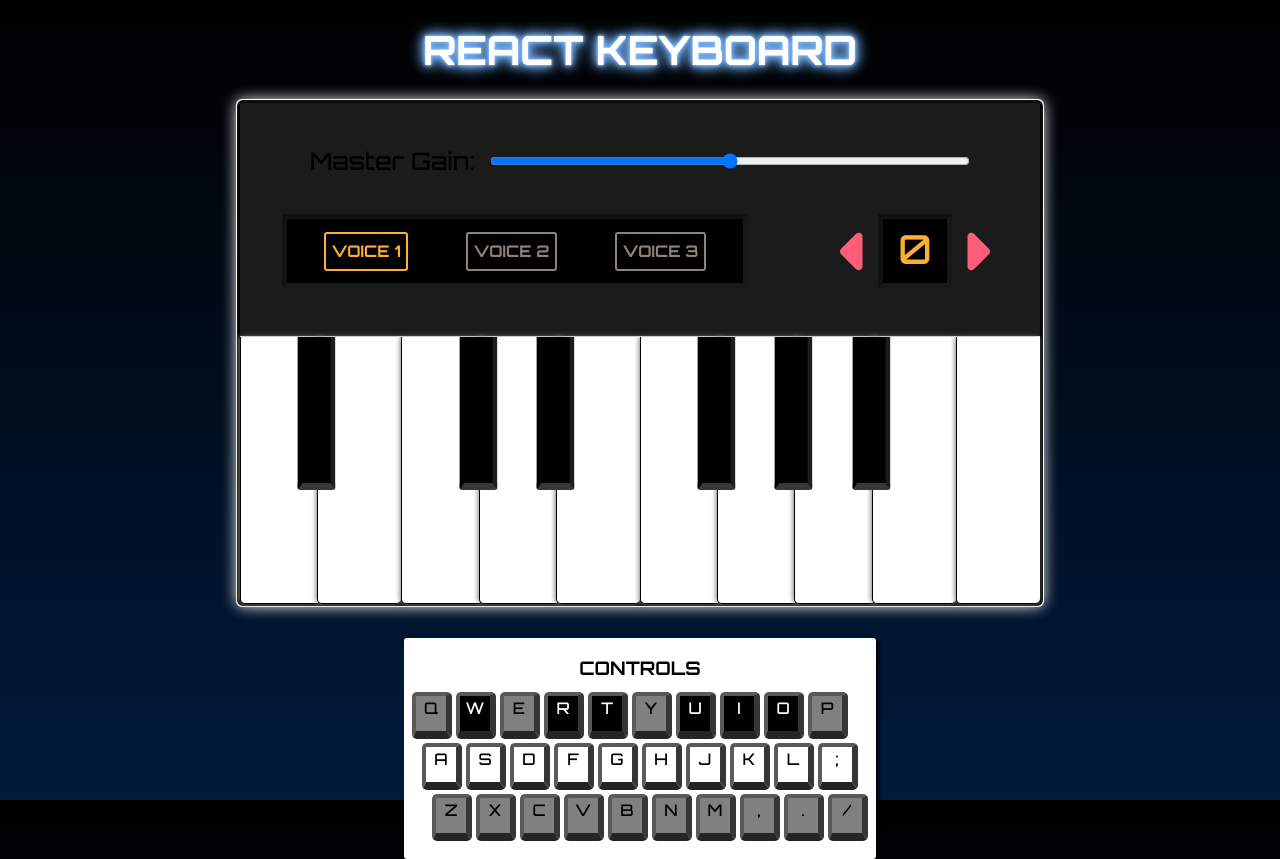
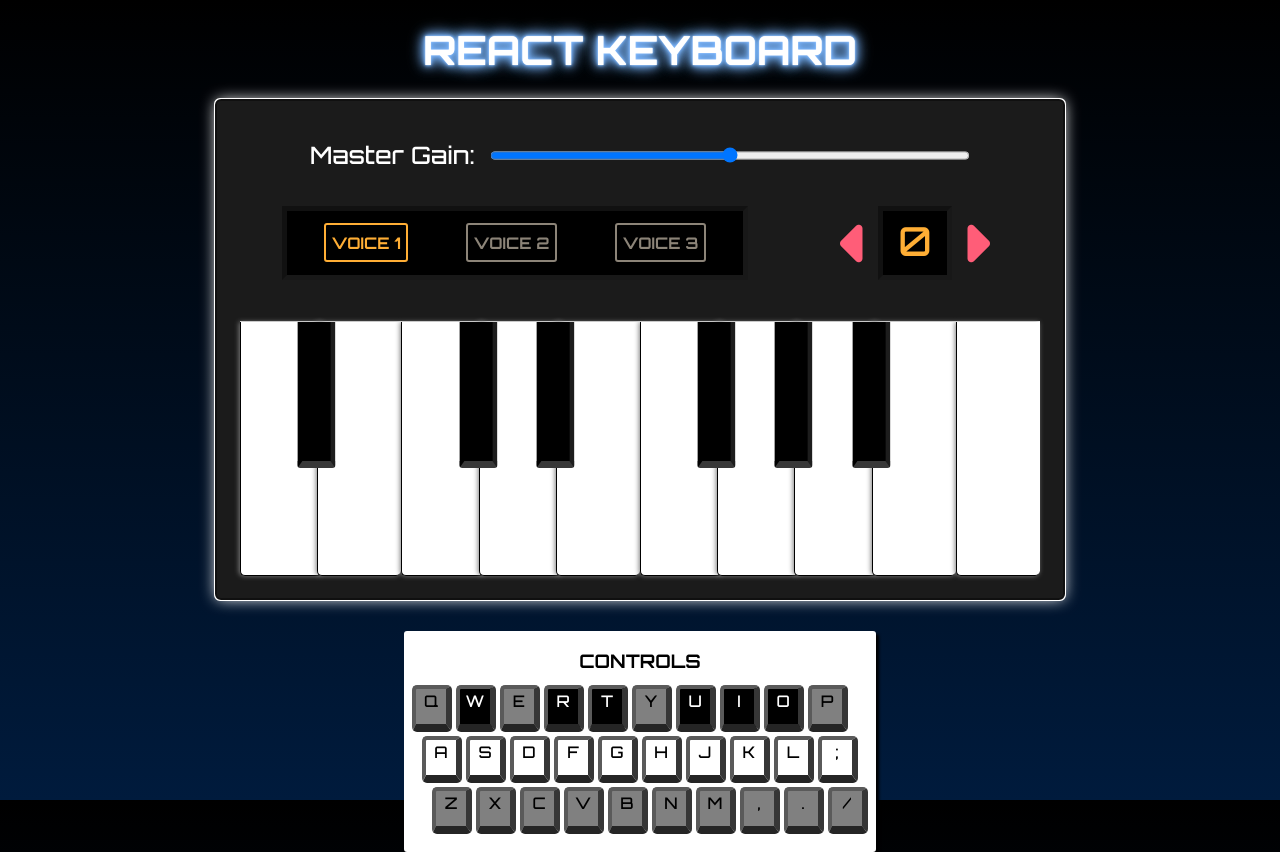
Before and after one commit to nchau3/RK-23-Keyboard, a React (Vite) app: page / in a window 1280 px wide. Built offline with nearby package versions, Linux system fonts and the light colour scheme.

Commit message:
border around keys container

```diff
--- a/src/styles/component-styles/keyboard.scss
+++ b/src/styles/component-styles/keyboard.scss
@@ -1,18 +1,18 @@
 @use "../variables.scss";
+@import "../mixins.scss";
 
 .keyboard {
   display: flex;
   flex-direction: column;
   align-items: flex-end;
-  height: 500px;
+  height: 475px;
   width: 800px;
+  color: white;
   background-color: variables.$keyboard-color;
-  border: solid rgb(0, 0, 0);
+  border: solid variables.$keyboard-color;
+  border-width: 0 1.5rem 1.5rem 1.5rem;
   border-radius: 5px;
-  border-top-right-radius: 5px;
-  border-top-left-radius: 5px;
   box-shadow: 0px 0px 15px rgb(255, 255, 255);
-  z-index: 1;
 }
 
 .keys-container {
```
